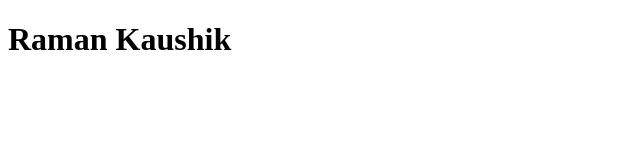
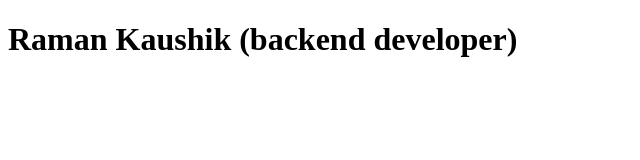
Before and after one commit to ramanKaushik-mod/cv, a plain HTML site: page index.html in a window 1280 px wide. Shown: the whole page, without its empty margins (0-640 px from the left). Drawn offline with Linux system fonts and the light colour scheme.

Commit message:
Update index.html

```diff
--- a/index.html
+++ b/index.html
@@ -7,6 +7,6 @@
     <title>Document</title>
 </head>
 <body>
-    <h1>Raman Kaushik</h1>
+    <h1>Raman Kaushik (backend developer)</h1>
 </body>
 </html>
```
